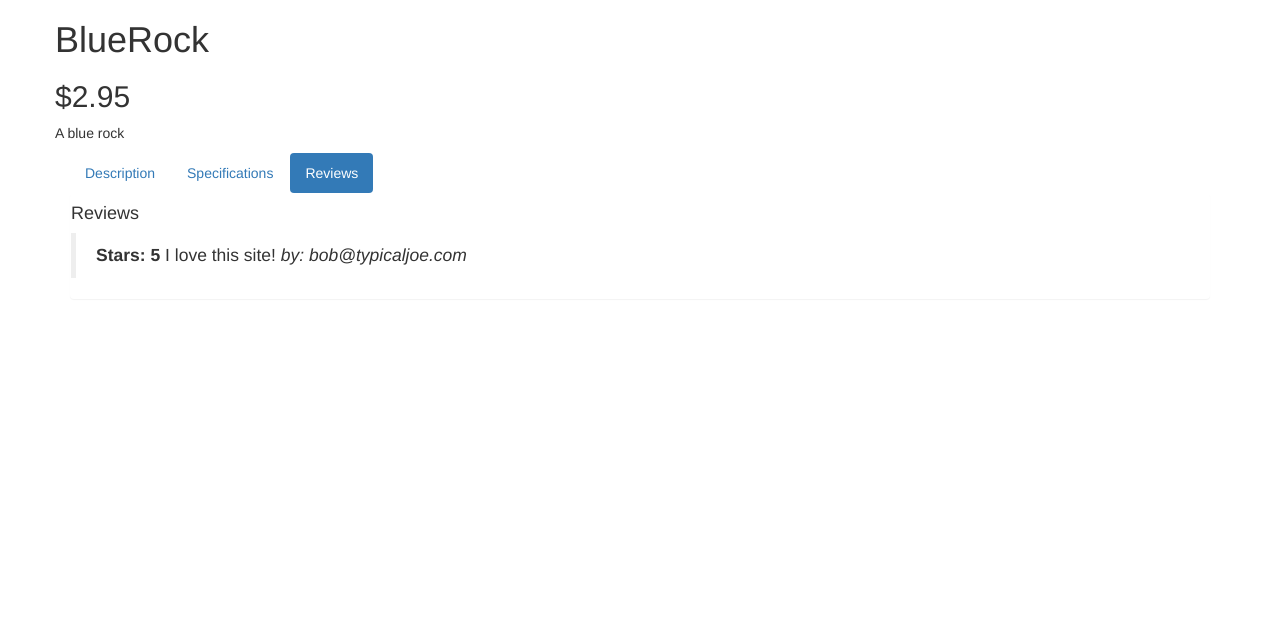
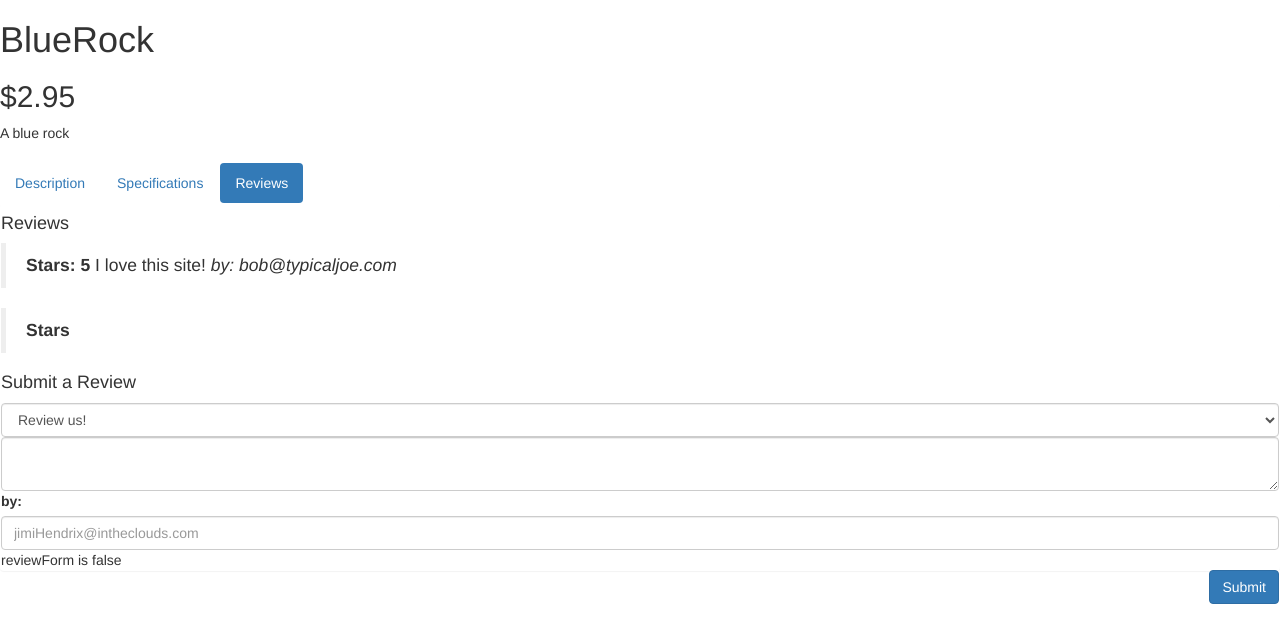
Before and after one commit to macikokoro/angular-mean-median-mode, a website: page app/index.html in a window 1280 px wide. Both pictures are taken after a click on the link "Reviews". Drawn offline with nearby package versions, Linux system fonts and the light colour scheme.

Commit message:
working tab app with save option

```diff
--- a/app/index.html
+++ b/app/index.html
@@ -5,9 +5,9 @@
   <title>Gem Store CodeSchool</title>
   <link rel="stylesheet" href="https://maxcdn.bootstrapcdn.com/bootstrap/3.2.0/css/bootstrap.min.css">
   </head>
-  <body class="container" ng-controller="StoreController as store">
+  <body ng-controller="StoreController as store">
 
-    <div class="product row">
+    <div class="list-group">
     <h1>{{store.product.name}}</h1>
     <h2>{{store.product.price | currency}}</h2>
     <p>{{store.product.description}}</p>
@@ -38,7 +38,26 @@
          {{review.body}}
          <cite>by: {{review.author}}</cite>
        </blockquote>
+       <form name="reviewForm" ng-controller="ReviewController as reviewCtrl"
+       ng-submit="reviewForm.$valid && reviewCtrl.addReview(store.product)" novalidate>
+         <!-- Live Preview -->
+         <blockquote>
+           <b> {{reviewCtrl.review.stars}} Stars</b>
+           {{reviewCtrl.review.body}}
+           <cite class="clearfix"> {{reviewCtrl.review.author}}</cite>
+         </blockquote>
 
+         <!-- Review Form -->
+         <h4>Submit a Review</h4>
+         <select ng-model="reviewCtrl.review.stars" class="form-control" ng-options="stars for stars in [5, 4, 3, 2, 1]" title="Stars" required>
+         <option value="">Review us!</option>
+         </select>
+         <textarea name="body" ng-model="reviewCtrl.review.body" class="form-control" required></textarea>
+         <label>by:</label>
+         <input name="author" ng-model="reviewCtrl.review.author" type="email" class="form-control" placeholder="jimiHendrix@intheclouds.com" required>
+         <div> reviewForm is {{reviewForm.$valid}}</div>
+         <input type="submit" class="btn btn-primary pull-right" value="Submit">
+       </form>
 
   </section>
 
--- a/app/js/app.js
+++ b/app/js/app.js
@@ -16,6 +16,15 @@
     };
   });
 
+  app.controller("ReviewController", function() {
+    this.review = {};
+
+    this.addReview = function(product) {
+      product.reviews.push(this.review);
+      this.review = {};
+    };
+  });
+
   var gems = {
     name: 'BlueRock',
     price: 2.95,
```
